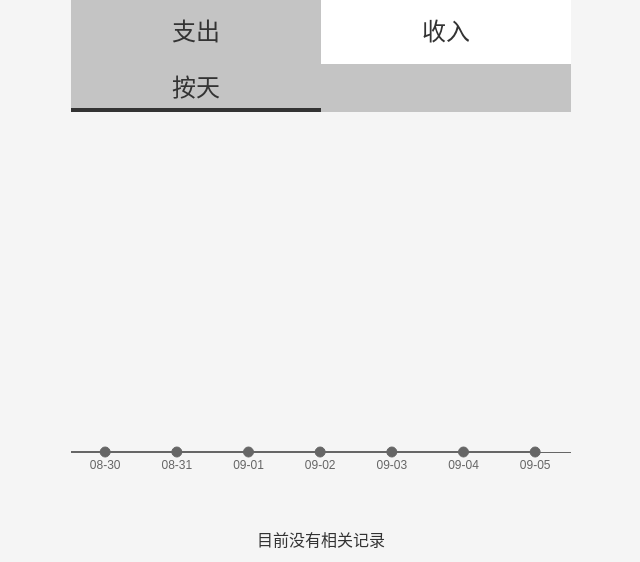
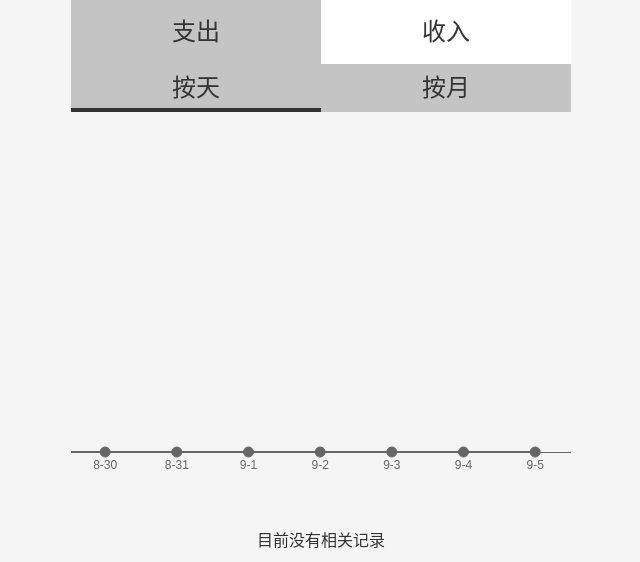
Before and after one commit to Afish-2020/accountbook, a Vue app: page /#/statistics in a window 1280 px wide. Shown: the top 562 px of the page, without its empty margins (319-959 px from the left). Built offline with nearby package versions, Linux system fonts and the light colour scheme.

Commit message:
完成月统计和日期样式

```diff
--- a/src/components/Money/FormItem.vue
+++ b/src/components/Money/FormItem.vue
@@ -1,13 +1,13 @@
 <template>
   <div>
     <label class="FormItem">
-      <span class="name">{{ fieldName }}</span>
       <template v-if="type === 'date'">
         <input :type="type||'text'"
                        :value="x(value)" @input=onValueChanged($event.target.value)
                        :placeholder="placeholder"></template>
       <template v-else>
-        <input :type="type||'text'" :value="value" @input=onValueChanged($event.target.value)
+        <span class="name">{{ fieldName }}</span>
+        <input class="textInput" :type="type||'text'" :value="value" @input=onValueChanged($event.target.value)
                        :placeholder="placeholder">
       </template>
     </label>
@@ -42,17 +42,18 @@ export default class FormItem extends Vue {
   padding-left: 16px;
   display: flex;
   align-items: center;
-
   .name {
-    padding-right: 16px;
+    padding-left: 0px;
   }
-
+.textInput{
+  padding-left: 16px;
+  max-width: 12em;
+}
   input {
     height: 40px;
-    flex-grow: 1; /*尽量占一行*/
     background: transparent;
     border: none;
-    padding-right: 16px;
+    //padding-right: 16px;
   }
 }
 </style>
--- a/src/constants/intervalList.ts
+++ b/src/constants/intervalList.ts
@@ -1,5 +1,5 @@
 
 export default Object.freeze([
   {text: '按天', value: 'day'},
-  // {text: '按月', value: 'month'},
+  {text: '按月', value: 'month'},
 ]);
--- a/src/views/Money.vue
+++ b/src/views/Money.vue
@@ -3,8 +3,8 @@
     <NumberPad @update:value="onUpdateAmount" @submit="saveRecord"/>
     <Tabs :value.sync="record.type" :data-source="recordTypeList"/>
     <div class="notes">
-      <FormItem field-name="备注" placeholder="在这里输入备注" :value.sync="record.notes"/>
-      <FormItem field-name="日期" type="date" placeholder="在这里输入备注" :value.sync="record.createdAt"/>
+      <FormItem class="formItem" field-name="备注" placeholder="在这里输入备注" :value.sync="record.notes"/>
+      <FormItem class="formDate" field-name="日期" type="date" placeholder="在这里输入备注" :value.sync="record.createdAt"/>
     </div>
     <Tags @update:value="record.tags=$event"/>
   </Layout>
@@ -61,4 +61,10 @@ export default class Money extends Vue {
 .notes {
   padding: 12px 0;
 }
+.formItem{
+  float: left;
+}
+.formDate{
+  padding-right: 16px;
+}
 </style>
--- a/src/views/Statistics.vue
+++ b/src/views/Statistics.vue
@@ -3,7 +3,7 @@
     <Tabs class-prefix='type' :value.sync="type" :data-source="recordTypeList"/>
     <Tabs class-prefix='interval' :value.sync="interval" :data-source="intervalList"/>
     <div class="chart-wrapper" ref="chartWrapper">
-      <Chart class="chart" :options="chartOptions" />
+      <Chart class="chart" :options="chartOptions"/>
     </div>
       <ol v-if="recordList.length>0">
         <li v-for="(group,index) in groupList" :key="index">
@@ -30,7 +30,7 @@ import recordTypeList from '@/constants/recordTypeList';
 import dayjs from 'dayjs';
 import clone from '@/lib/clone';
 import Chart from '@/components/Chart.vue';
-import _ from 'lodash'
+import _ from 'lodash';
 
 @Component({
   components: {Chart, Tabs}
@@ -40,70 +40,98 @@ export default class Statistics extends Vue {
     return (this.$store.state as RootState).recordList;
   }
 
-  mounted(){
+  mounted() {
     const div = (this.$refs.chartWrapper as HTMLDivElement);
     div.scrollLeft = div.scrollWidth;
   }
 
-  get groupList() {
+  getResult(pattern:string,unit:string){
     type Result = { title: string, total?: number, items: RecordItem[] }[]
-
     const newList = clone(this.recordList).filter(i => i.type === this.type).sort((a, b) => dayjs(b.createdAt).valueOf() - dayjs(a.createdAt).valueOf());
     if (newList.length === 0) {return [] as Result;}
-    const result: Result = [{title: dayjs(newList[0].createdAt).format('YYYY-MM-DD'), items: [newList[0]]}];
+    const result: Result = [{title: dayjs(newList[0].createdAt).format(unit), items: [newList[0]]}];
     for (let i = 1; i < newList.length; i++) {
       let current = newList[i];
       let last = result[result.length - 1];
+      if(pattern==='day'){
         if (dayjs(current.createdAt).isSame(last.title, 'day')) {
           last.items.push(current);
         } else {
-        result.push({title: dayjs(current.createdAt).format('YYYY-MM-DD'), items: [current]});
+          result.push({title: dayjs(current.createdAt).format(unit), items: [current]});
+        }
+      }else {
+        if (dayjs(current.createdAt).isSame(last.title, 'month')) {
+          last.items.push(current);
+        } else {
+          result.push({title: dayjs(current.createdAt).format(unit), items: [current]});
+        }
       }
     }
     result.map(group => {
       group.total = group.items.reduce((sum, item) => sum + item.amount, 0);
     });
     return result;
+  }
+
+  get groupList() {
+    if(this.interval==='day'){
+      return this.getResult('day','YYYY-MM-DD');
+    }else{
+      return this.getResult('mouth','YYYY-MM');
+    }
   };
-  get keyValueList(){
+
+  get keyValueList() {
       let array = [];
       const today = new Date();
-    for(let i=0;i<=29;i++){
-      const dayString = dayjs(today).subtract(i,'day').format('YYYY-MM-DD');
-      const found = _.find(this.groupList,{title:dayString});
-      array.push({key:dayString,value:found?found.total:0});
+      for (let i = 0; i <= 29; i++) {
+        if(this.interval==='day'){
+          const dayString = dayjs(today).subtract(i, 'day').format('YYYY-MM-DD');
+          const found = _.find(this.groupList, {title: dayString});
+          array.push({key: dayString, value: found ? found.total : 0});
+        }else{
+          const dayString = dayjs(today).subtract(i, 'month').format('YYYY-MM');
+          const found = _.find(this.groupList, {title: dayString});
+          array.push({key: dayString, value: found ? found.total : 0});
         }
-    array.sort((a,b)=>{
-      if(a.key>b.key){
-        return 1
-      }else if(a.key===b.key){
-        return 0
-      }else {
-        return -1
       }
-    })
+      array.sort((a, b) => {
+        if (a.key > b.key) {
+          return 1;
+        } else if (a.key === b.key) {
+          return 0;
+        } else {
+          return -1;
+        }
+      });
       return array;
   };
 
-  get chartOptions(){
+  get chartOptions() {
     // console.log(this.recordList.map(r=>({createdAt:r.createdAt,amount:r.amount})));
     //  console.log(this.recordList.map(r=>_.pick(r,['createdAt','amount'])));
-    const keys = this.keyValueList.map(r=>r.key);
-       const values = this.keyValueList.map(r=>r.value)
+    const keys = this.keyValueList.map(r => r.key);
+    const values = this.keyValueList.map(r => r.value);
     return {
       xAxis: {
         type: 'category',
         data: keys,
-        axisTick:{
+        axisTick: {
           alignWithLabel: true
         },
-        axisLine:{
-          lineStyle:{color:'#666'}
+        axisLine: {
+          lineStyle: {color: '#666'}
         },
-        axisLabel:{
+        axisLabel: {
           formatter: function (value:string) {
-            return value.substr(5);
+            const date = new Date(value);
+            if(value.length===10) {
+              const texts = [(date.getMonth() + 1), date.getDate()];
+              return texts.join('-');
+            }else{
+              return  (date.getMonth() + 1) + '月';
             }
+          },
         }
       },
       yAxis: {
@@ -111,31 +139,32 @@ export default class Statistics extends Vue {
         show: false
       },
       series: [{
-        symbol:'circle',
+        symbol: 'circle',
         symbolSize: 10,
-        itemStyle:{borderWidth:1, color: '#666' ,borderColor:'#666'},
+        itemStyle: {borderWidth: 1, color: '#666', borderColor: '#666'},
         data: values,
         type: 'line'
       }],
-      grid:{
-        left:0,
-        right:0
+      grid: {
+        left: 0,
+        right: 0
       },
-      tooltip:{
-        show:true,triggerOn:'click',
+      tooltip: {
+        show: true, triggerOn: 'click',
         formatter: '{c}',
-        position:'top'
+        position: 'top'
       }
-    }
+    };
   };
 
   tagString(tags: Tag[]) {
-    return tags.length === 0 ? '无' : tags.map(i=>i.name).join('，');
+    return tags.length === 0 ? '无' : tags.map(i => i.name).join('，');
   }
 
   beautify(string: string) {
     const day = dayjs(string);
     const now = dayjs();
+    if(this.interval==='day'){
       if (day.isSame(now, 'day')) {
         return '今天';
       } else if (day.isSame(now.subtract(1, 'day'), 'day')) {
@@ -146,6 +175,17 @@ export default class Statistics extends Vue {
         return day.format('M月D日');
       } else {
         return day.format('YYYY年M月D日');
+      }
+    }else{
+      if (day.isSame(now, 'month')) {
+        return '本月';
+      }else if (day.isSame(now.subtract(1, 'month'), 'month')){
+return '上月'
+      }else if (day.isSame(now, 'year')) {
+        return day.format('M月');
+      }else {
+        return day.format('YYYY年M月');
+      }
     }
   }
 
@@ -162,19 +202,23 @@ export default class Statistics extends Vue {
 </script>
 
 <style lang="scss" scoped>
-.chart{
+.chart {
   width: 430%;
-  &-wrapper{
+
+  &-wrapper {
     overflow: auto;
+
     &::-webkit-scrollbar {
       display: none;
     }
   }
 }
-.noResult{
+
+.noResult {
   padding: 16px;
   text-align: center;
 }
+
 ::v-deep .type-tabs-item {
   background: white;
 
```
Lines whose indentation alone changed are shown as unchanged.
